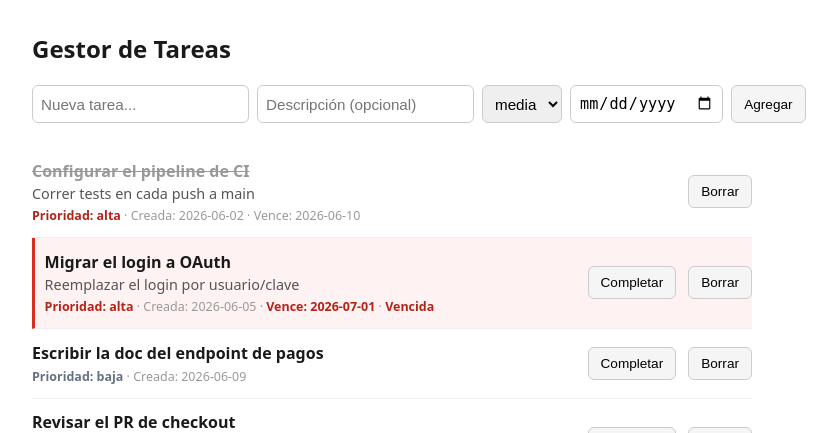
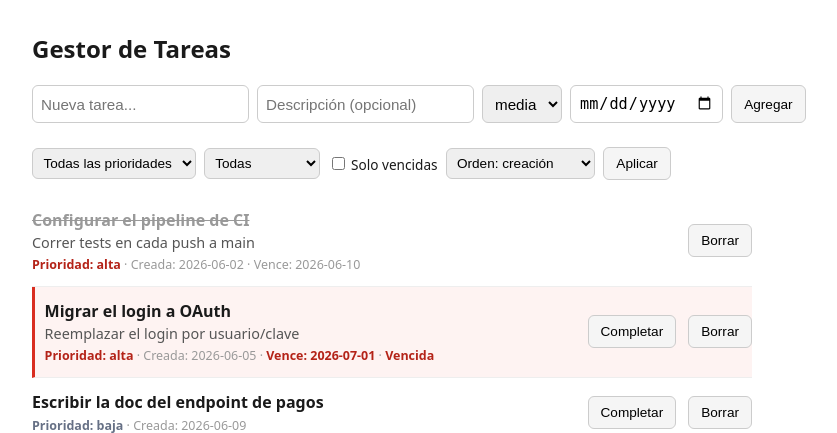
Before and after one commit to sergiovogt/curso-ia-dev, a FastAPI app: page / in a window 1280 px wide. Shown: the top 433 px of the page, without its empty margins (248-1085 px from the left). Run offline with FastAPI, Linux system fonts and the light colour scheme; data comes from the database, SQL or seed files in the repository.

Commit message:
feat(avanzado): filtrar y ordenar tareas desde la pagina
Co-Authored-By: Claude Opus 5 <noreply@anthropic.com>

```diff
--- a/avanzado/app/main.py
+++ b/avanzado/app/main.py
@@ -27,9 +27,9 @@ app = FastAPI(title="CRUD de Tareas", version="1.0.0", lifespan=lifespan)
 
 
 @app.get("/", response_class=HTMLResponse)
-def index(request: Request) -> HTMLResponse:
-    tasks = repo.list_all()
-    return templates.TemplateResponse(request, "index.html", {"tasks": tasks})
+def index(request: Request, filters: Annotated[TaskFilters, Query()]) -> HTMLResponse:
+    tasks = repo.list_all(filters)
+    return templates.TemplateResponse(request, "index.html", {"tasks": tasks, "filters": filters})
 
 
 @app.post("/ui/tasks")
--- a/avanzado/app/templates/index.html
+++ b/avanzado/app/templates/index.html
@@ -13,6 +13,8 @@
     form.add input[name=title] { flex: 2; }
     form.add input[name=description] { flex: 3; }
     form.add select, form.add input[type=date] { padding: .5rem; border: 1px solid #ccc; border-radius: 6px; font-size: .95rem; }
+    form.filters { display: flex; flex-wrap: wrap; align-items: center; gap: .5rem; margin-bottom: 1rem; font-size: .85rem; }
+    form.filters select { padding: .4rem; border: 1px solid #ccc; border-radius: 6px; font-size: .85rem; }
     button { padding: .5rem .75rem; border: 1px solid #ccc; border-radius: 6px; background: #f5f5f5; cursor: pointer; font-size: .85rem; }
     button:hover { background: #ececec; }
     ul { list-style: none; padding: 0; margin: 0; }
@@ -47,6 +49,31 @@
     <button type="submit">Agregar</button>
   </form>
 
+  {% macro option(value, label, current) -%}
+  <option value="{{ value }}"{% if current == value %} selected{% endif %}>{{ label }}</option>
+  {%- endmacro %}
+  <form class="filters" method="get" action="/">
+    <select name="priority" aria-label="Filtrar por prioridad">
+      {{ option('', 'Todas las prioridades', filters.priority or '') }}
+      {{ option('alta', 'alta', filters.priority or '') }}
+      {{ option('media', 'media', filters.priority or '') }}
+      {{ option('baja', 'baja', filters.priority or '') }}
+    </select>
+    {% set estado = '' if filters.completed is none else ('true' if filters.completed else 'false') %}
+    <select name="completed" aria-label="Filtrar por estado">
+      {{ option('', 'Todas', estado) }}
+      {{ option('false', 'Pendientes', estado) }}
+      {{ option('true', 'Completadas', estado) }}
+    </select>
+    <label><input type="checkbox" name="overdue" value="true"{% if filters.overdue %} checked{% endif %}> Solo vencidas</label>
+    <select name="sort_by" aria-label="Ordenar">
+      {{ option('', 'Orden: creación', filters.sort_by or '') }}
+      {{ option('priority', 'Orden: prioridad', filters.sort_by or '') }}
+      {{ option('due_date', 'Orden: fecha límite', filters.sort_by or '') }}
+    </select>
+    <button type="submit">Aplicar</button>
+  </form>
+
   {% if tasks %}
   <ul>
     {% for t in tasks %}
@@ -72,6 +99,8 @@
     </li>
     {% endfor %}
   </ul>
+  {% elif filters.is_active %}
+  <p class="empty">Ninguna tarea coincide con los filtros.</p>
   {% else %}
   <p class="empty">No hay tareas todavía.</p>
   {% endif %}
```
Also changed, not shown: avanzado/app/schemas.py (+10 -0 lines), avanzado/tests/test_web.py (+54 -0 lines).
